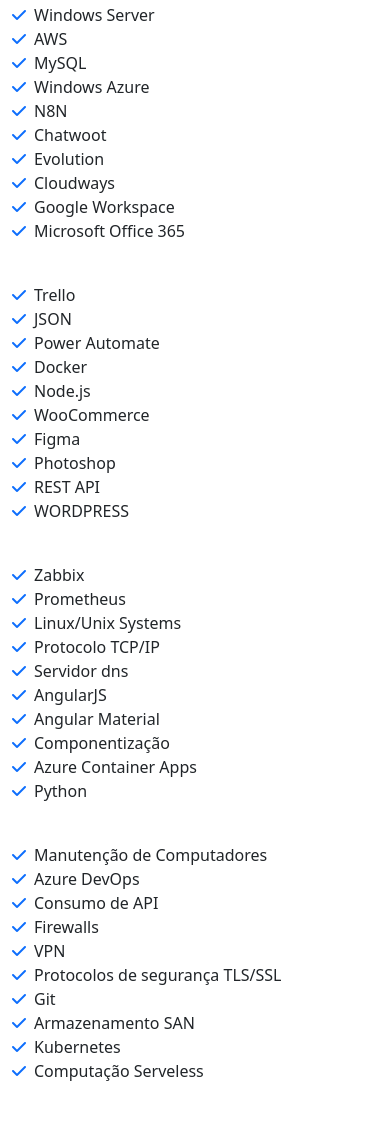
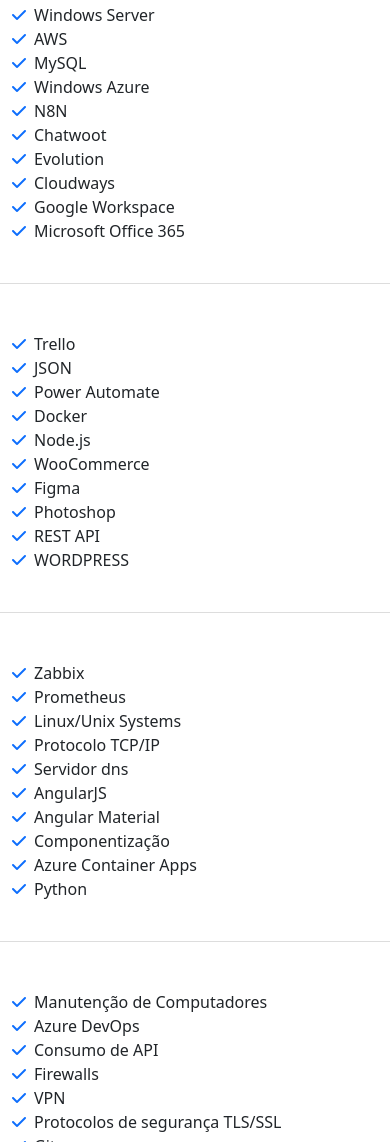
Before and after one commit to marcelosantosjr/Portifolio, a plain HTML site: page index.html in a window 390 px wide. Shown: the part 3488-4630 px from the top of the page. Drawn offline with nearby package versions, Linux system fonts and the light colour scheme.

Commit message:
melhorando o layout5

```diff
--- a/index.html
+++ b/index.html
@@ -81,7 +81,7 @@
   <div class="container">
     <h2 class="text-center fw-bold mb-5">Habilidades que utilizei nas minhas experiências de trabalho:</h2>
     <div class="row row-cols-1 row-cols-sm-2 row-cols-md-4 g-4">
-      <div class="col">
+      <div class="col mobile-divider">
         <ul class="list-unstyled">
           <li><i class="fa fa-check me-2 text-primary"></i>Windows Server</li>
           <li><i class="fa fa-check me-2 text-primary"></i>AWS</li>
@@ -95,7 +95,7 @@
           <li><i class="fa fa-check me-2 text-primary"></i>Microsoft Office 365</li>
         </ul>
       </div>
-      <div class="col">
+      <div class="col mobile-divider">
         <ul class="list-unstyled">
           <li><i class="fa fa-check me-2 text-primary"></i>Trello</li>
           <li><i class="fa fa-check me-2 text-primary"></i>JSON</li>
@@ -109,7 +109,7 @@
           <li><i class="fa fa-check me-2 text-primary"></i>WORDPRESS</li>
         </ul>
       </div>
-      <div class="col">
+      <div class="col mobile-divider">
         <ul class="list-unstyled">
           <li><i class="fa fa-check me-2 text-primary"></i>Zabbix</li>
           <li><i class="fa fa-check me-2 text-primary"></i>Prometheus</li>
@@ -123,7 +123,7 @@
           <li><i class="fa fa-check me-2 text-primary"></i>Python</li>
         </ul>
       </div>
-      <div class="col">
+      <div class="col mobile-divider">
         <ul class="list-unstyled">
           <li><i class="fa fa-check me-2 text-primary"></i>Manutenção de Computadores</li>
           <li><i class="fa fa-check me-2 text-primary"></i>Azure DevOps</li>
@@ -139,7 +139,8 @@
       </div>
     </div>
   </div>
-</section
+</section>
+
 
 <!-- Contact -->
 <section class="py-5 text-white text-center bg-gradient">
--- a/style.css
+++ b/style.css
@@ -49,3 +49,11 @@
     transform: translateY(0);
   }
 }
+
+@media (max-width: 767.98px) {
+  .row-cols-1 > .col:not(:last-child) {
+    border-bottom: 1px solid #ddd;
+    padding-bottom: 1.5rem;
+    margin-bottom: 1.5rem;
+  }
+}
```
